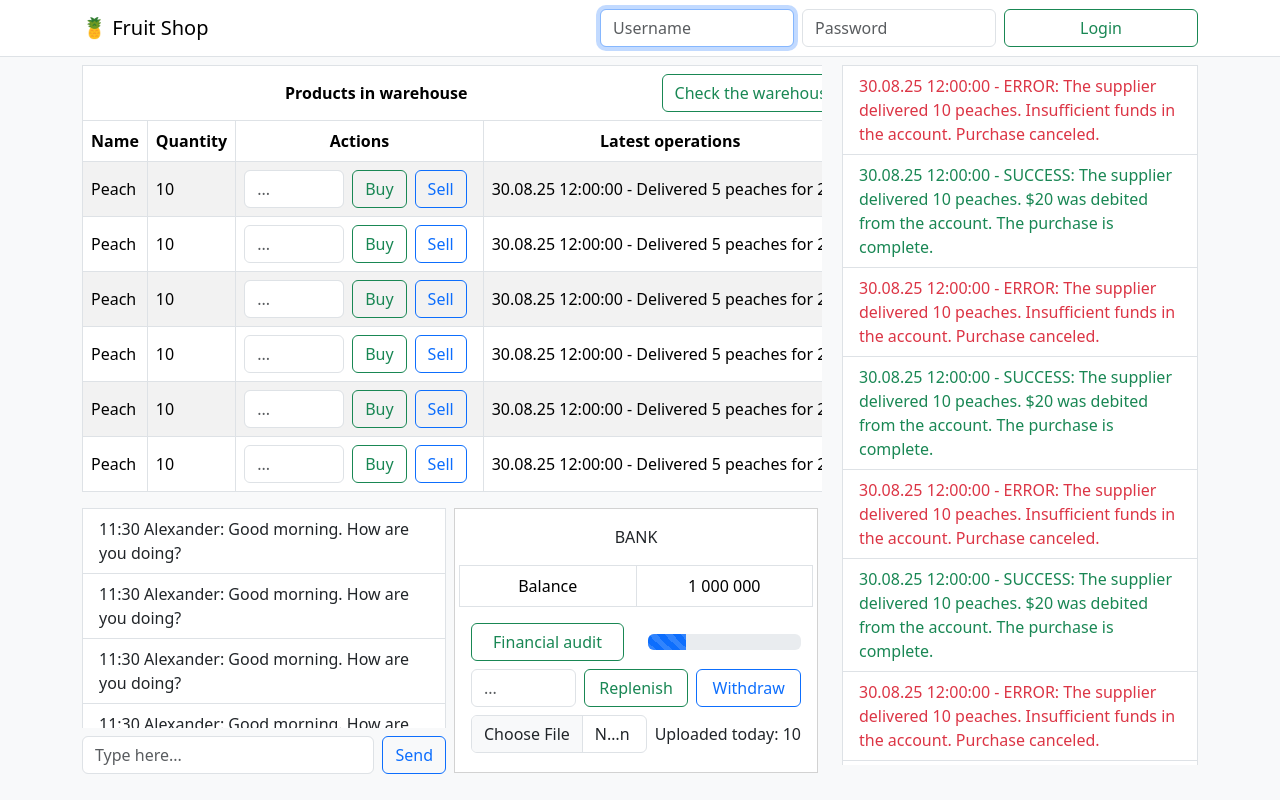
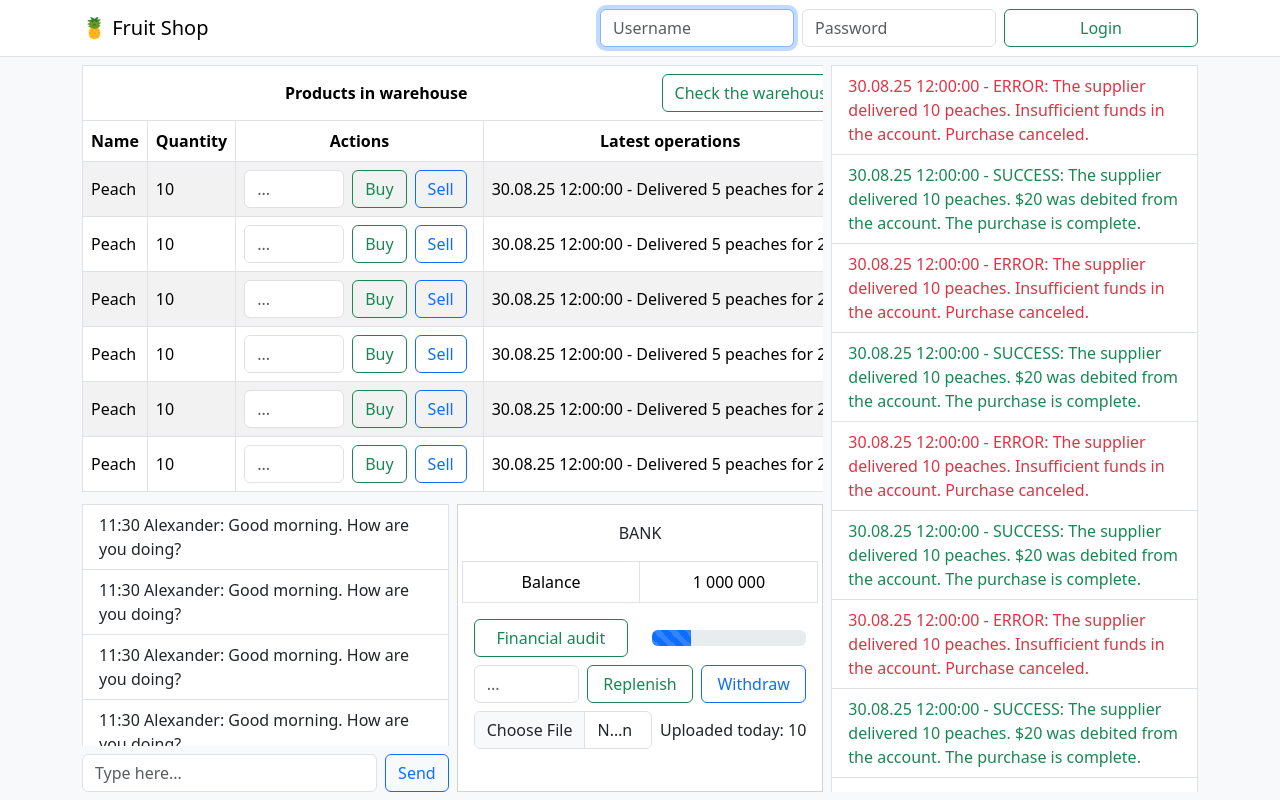
Before and after one commit to vlad1m1r0v/FruitShop, a Django app: page / in a window 1280 px wide. Run offline with Django 5.2, Linux system fonts and the light colour scheme.

Commit message:
fixed layout

```diff
--- a/templates/main.html
+++ b/templates/main.html
@@ -8,14 +8,88 @@
     <!--Bootstrap-->
     <link rel="stylesheet" href="https://cdn.jsdelivr.net/npm/bootstrap@5.3.8/dist/css/bootstrap.min.css">
     <title>Fruit Shop</title>
+    <style>
+        :root {
+            --navbar-height: 57px;
+        }
+
+        #container {
+            height: calc(100vh - var(--navbar-height));
+            display: grid;
+            grid-template-areas:
+                    "w w e"
+                    "c b e";
+            grid-template-rows: 3fr 2fr;
+            grid-template-columns: repeat(3, 1fr);
+            grid-gap: 0.5em;
+        }
+
+        @media (max-width: 991px) {
+            #container {
+                height: fit-content;
+                display: grid;
+                grid-template-areas:
+                    "w"
+                    "e"
+                    "c"
+                    "b";
+                grid-template-columns: 1fr;
+                grid-template-rows: auto auto auto auto;
+                grid-gap: 0.5em;
+            }
+        }
+
+        #warehouse {
+            grid-area: w;
+            width: 100%;
+            height: 100%;
+            overflow: auto;
+        }
+
+        #events {
+            grid-area: e;
+            width: 100%;
+            height: 100%;
+            overflow: auto;
+        }
+
+        #chat {
+            grid-area: c;
+            width: 100%;
+            height: 100%;
+            overflow: auto;
+            display: grid;
+            grid-template-areas:
+                "m"
+                "f";
+            grid-template-columns: 1fr;
+            grid-template-rows: 1fr auto;
+        }
+
+        #chat > ul {
+            grid-area: m;
+            overflow-y: auto;
+        }
+
+        #chat > form {
+            grid-area: f;
+        }
+
+        #bank {
+            grid-area: b;
+            width: 100%;
+            height: 100%;
+            overflow: auto;
+        }
+    </style>
 </head>
-<body class="d-flex flex-column min-vh-100">
+<body>
 <!--Navbar-->
 <nav class="navbar navbar-expand-lg bg-body-white border-bottom">
     <div class="container-xl">
         <a class="navbar-brand" href="#">🍍 Fruit Shop</a>
         <button class="navbar-toggler" type="button" data-bs-toggle="collapse" data-bs-target="#navbar-toggler"
-                aria-controls="navbar-toggler" aria-expanded="false" aria-label="Toggle navigation">
+                aria-controls="navbar-toggler" aria-expanded="false">
             <span class="navbar-toggler-icon"></span>
         </button>
         <div class="collapse navbar-collapse" id="navbar-toggler">
@@ -24,12 +98,9 @@
     </div>
 </nav>
 <!--Main-->
-<div class="flex-grow-1 bg-body-tertiary">
-    <div class="container-xl py-2">
-        <div class="row">
-            <!--Table-->
-            <div class="col-12 col-lg-8">
-                <div class="row g-2">
+<div class="d-flex bg-body-tertiary">
+    <div id="container" class="container-xl py-2">
+        <div id="warehouse">
             <div class="table-responsive">
                 <table class="table table-bordered table-striped table-hover align-middle text-nowrap">
                     <thead class="text-center">
@@ -71,11 +142,31 @@
                 </table>
             </div>
         </div>
-                <!--Chat and Bank-->
-                <div class="row g-2">
-                    <!--Chat-->
-                    <div class="col-12 col-lg-6">
-                        <ul style="max-height: 220px" class="list-group rounded-0 overflow-auto">
+        <div id="events">
+            <ul class="list-group rounded-0">
+                {% for index in '0123456789'|make_list %}
+                    {% if forloop.counter0|divisibleby:2 %}
+                        <li class="list-group-item">
+                                <span class="text-danger">
+                                    30.08.25 12:00:00 - ERROR: The supplier delivered 10 peaches. Insufficient funds in
+                                    the account. Purchase
+                                    canceled.
+                                </span>
+                        </li>
+                    {% else %}
+                        <li class="list-group-item">
+                                <span class="text-success">
+                                    30.08.25 12:00:00 - SUCCESS: The supplier delivered 10 peaches. $20 was debited from
+                                    the account. The purchase is
+                                    complete.
+                                </span>
+                        </li>
+                    {% endif %}
+                {% endfor %}
+            </ul>
+        </div>
+        <div id="chat">
+            <ul class="list-group rounded-0">
                 {% for index in '0123456789'|make_list %}
                     <li class="list-group-item">
                         11:30 Alexander: Good morning. How are you doing?
@@ -83,14 +174,11 @@
                 {% endfor %}
             </ul>
             <form class="d-flex flex-row mt-2">
-                            <input class="form-control w-100 me-2" type="text" placeholder="Type here..."
-                                   aria-label="Message"/>
+                <input class="form-control w-100 me-2" type="text" placeholder="Type here..."/>
                 <button class="btn btn-outline-primary" type="submit">Send</button>
             </form>
         </div>
-                    <!--Bank-->
-                    <div class="col-12 col-lg-6">
-                        <div style="height: 265px" class="card rounded-0 mb-2 mb-xl-0">
+        <div id="bank" class="card rounded-0 mb-2 mb-xl-0">
             <div class="card-body">
                 <p class="text-center">BANK</p>
                 <!--Balance-->
@@ -144,35 +232,6 @@
         </div>
     </div>
 </div>
-            </div>
-            <!--Logs-->
-            <div class="col-12 col-lg-4">
-                <ul style="max-height: 700px" class="list-group rounded-0 overflow-auto">
-                    {% for index in '0123456789'|make_list %}
-                        {% if forloop.counter0|divisibleby:2 %}
-                            <li class="list-group-item">
-                                <span class="text-danger">
-                                    30.08.25 12:00:00 - ERROR: The supplier delivered 10 peaches. Insufficient funds in
-                                    the account. Purchase
-                                    canceled.
-                                </span>
-                            </li>
-                        {% else %}
-                            <li class="list-group-item">
-                                <span class="text-success">
-                                    30.08.25 12:00:00 - SUCCESS: The supplier delivered 10 peaches. $20 was debited from
-                                    the account. The purchase is
-                                    complete.
-                                </span>
-                            </li>
-                        {% endif %}
-                    {% endfor %}
-                </ul>
-            </div>
-        </div>
-    </div>
-
-</div>
 </body>
 <!--Bootstrap-->
 <script src="https://cdn.jsdelivr.net/npm/bootstrap@5.3.8/dist/js/bootstrap.bundle.min.js"></script>
```
Lines whose indentation alone changed are shown as unchanged.
